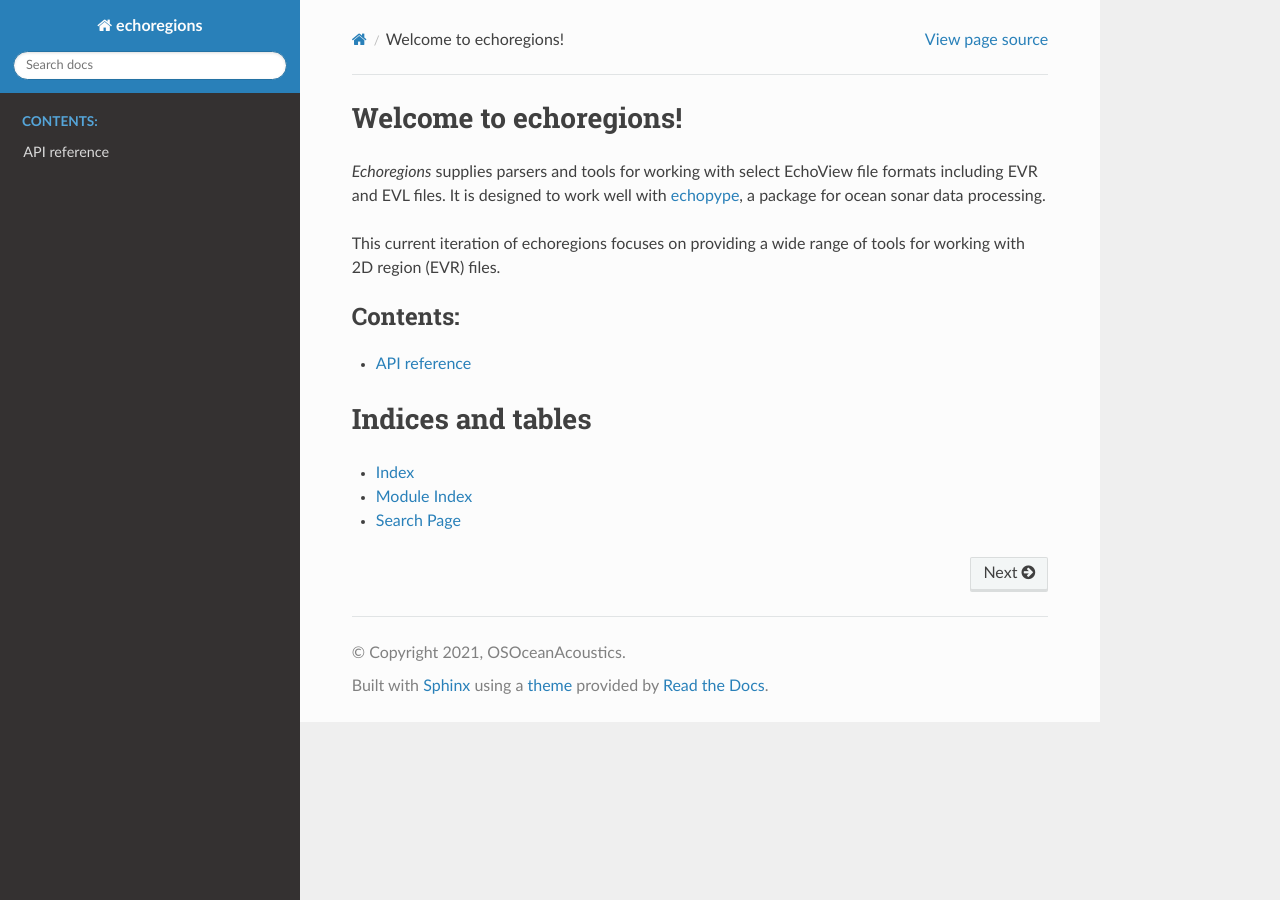
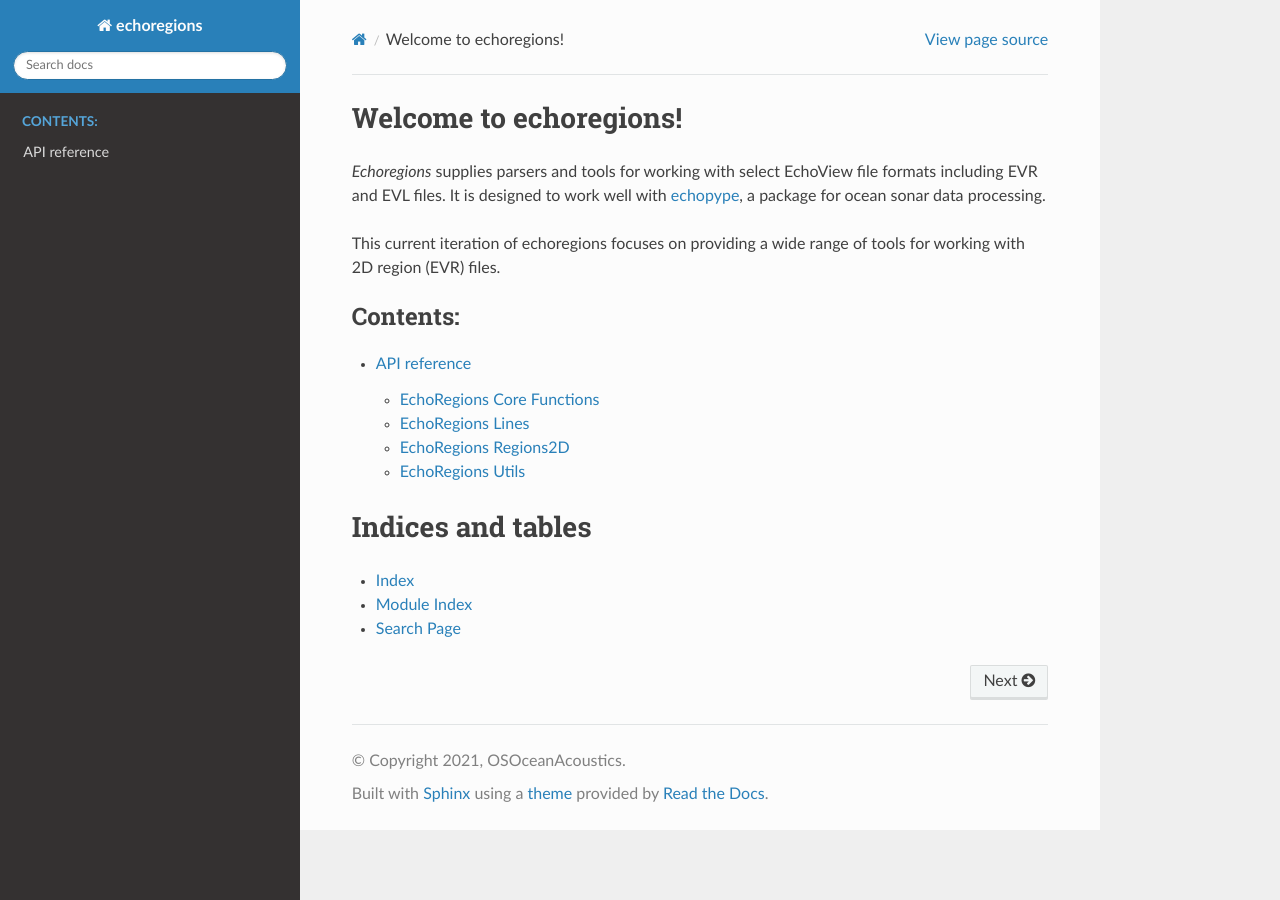
Before and after one commit to OSOceanAcoustics/echoregions, a Sphinx documentation site: the page built from docs/source/index.rst, in a window 1280 px wide. Built offline with Sphinx 7.4.7 and the Read the Docs theme 2.0.0, drawn with Linux system fonts in a browser that asks for light colours.

Commit message:
edit api.rst
* make scrollable

```diff
--- a/docs/source/api.rst
+++ b/docs/source/api.rst
@@ -1,16 +1,31 @@
 API reference
 ==============
 
-This page provides an auto-generated summary of echoregions’ API.
+This page provides a summary of echoregions’ API components.
 
+**Content**
+
+* `EchoRegions Core Functions`_
+* `EchoRegions Lines`_
+* `EchoRegions Regions2D`_
+* `EchoRegions Utils`_
+
+EchoRegions Core Functions
+---------------
 .. automodapi:: echoregions
    :no-inheritance-diagram:
 
+EchoRegions Lines
+-----------------
 .. automodapi:: echoregions.lines
    :no-inheritance-diagram:
 
+EchoRegions Regions2D
+---------------------
 .. automodapi:: echoregions.regions2d
    :no-inheritance-diagram:
 
+EchoRegions Utils
+-----------------
 .. automodapi:: echoregions.utils
    :no-inheritance-diagram:
```
